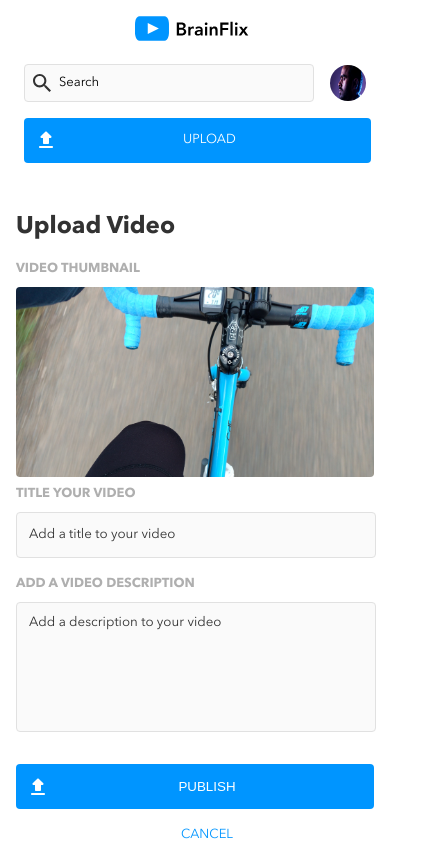
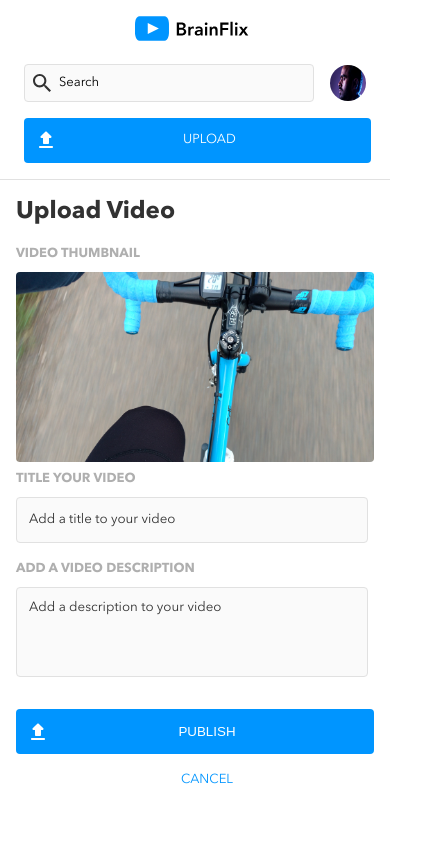
Before and after one commit to JaredMedeiros/jared-medeiros-brainflix, a React (Create React App) app: page /upload in a window 390 px wide. Shown: the whole page, 422 px wide, since content can reach past the window. Built offline with nearby package versions, Linux system fonts and the light colour scheme.

Commit message:
upload page pade fully responsive between and at breakpoints

```diff
--- a/src/Components/PageHeader/PageHeader.scss
+++ b/src/Components/PageHeader/PageHeader.scss
@@ -16,6 +16,7 @@ body{
     font-family: 'AvenirNext';
     width: calc(100% - 2rem);
     padding: 0 1rem 0 1rem;
+    border-bottom: 1px solid $mercury;
 
 
     @include tablet {
--- a/src/pages/Upload/Upload.js
+++ b/src/pages/Upload/Upload.js
@@ -66,17 +66,18 @@ export default class Upload extends React.Component {
         return (
             <div className = "upload">
             <h1 className = "upload__title">Upload Video</h1>
+                <form onSubmit={this.handleSubmit} className = "upload__form">
                     <div className = "upload__content">
                         <div className = "upload__video-container">
                             <h3>VIDEO THUMBNAIL</h3>
                             <img className = "upload__video" src = {thumbnailPhoto} alt = "video thumbnail photo" />
                         </div>
-                    <form onSubmit={this.handleSubmit} className = "upload__form">
-                        <div class = "upload__field-container">
+                        <div className = "upload__field-container">
                             <label htmlFor = "inputTitle" className = "upload__form-label">TITLE YOUR VIDEO</label>
                             <input type = "text" id = "inputTitle" className = "upload__input" name = "inputTitle" placeholder = "Add a title to your video" onChange={this.handleChange} value={this.state.inputTitle}></input>
                             <label htmlFor = "inputUpload" className = "upload__form-label">ADD A VIDEO DESCRIPTION</label>
                             <textarea id = "inputDescription" className = "upload__text-area" name = "inputDescription" placeholder = "Add a description to your video"  onChange={this.handleChange} value={this.state.inputDescription}></textarea>
+                        </div>
                     </div>
                     <div className = "upload__cta-container">
                         <button className = "upload__button-container">
@@ -89,7 +90,6 @@ export default class Upload extends React.Component {
                     </div>
                 </form>
             </div>
-             </div>
         );
     }
 }
--- a/src/pages/Upload/Upload.scss
+++ b/src/pages/Upload/Upload.scss
@@ -42,51 +42,67 @@ h3 {
 }
 
 .upload {
-    width: 100%;
+    width: calc(100% - 2rem);
     padding: 1rem;
 
     @include tablet {
+        width: calc(100% - 4.5rem);
         padding: 2.25rem;
     }
 
     @include desktop {
+        width: calc(100% - 7.875rem);
         padding: 3.9375rem;
     }
 
     &__title {
-        padding-top: 1rem;
         padding-bottom: 1rem;
     }
 
     &__content {
         display: flex;
         flex-direction: column;
+
+        @include desktop {
+            flex-direction: row;
+            align-items: flex-start;
+            width: calc(100% - 2rem);
+        }
     }
 
     &__video {
-       width: calc(100% - 2rem);
+       width: 100%;
        border-radius: 0.25rem;
 
        @include tablet {
-           width: calc(100% - 4.5rem)
+           width: 45%;
+           margin-bottom: 1rem;
        }
 
        @include desktop {
-           width: calc(100% - 7.875rem)
+           width: 100%;
        }
     }
 
     &__video-container {
         width: 100%;
-    }
 
-    &__submission-container {
-        width: 100%;
+        @include desktop {
+            width: 30%;
+            padding-right: 1rem;
+        }
     }
 
     &__form {
         display: flex;
         flex-direction: column;
+        width: 100%;
+
+        @include tablet {
+            border-top: 1px solid $mercury;
+            padding-top: 2rem;
+            margin-top: 1rem;
+        }
     }
 
     &__form-label {
@@ -97,6 +113,11 @@ h3 {
     &__field-container {
         display: flex;
         flex-direction: column;
+        width: calc(100% - 2rem);
+
+        @include desktop {
+            width: 70%;
+        }
     }
 
     &__input {
@@ -105,7 +126,7 @@ h3 {
         border: 0.0625rem solid $mercury;
         font-family:'AvenirNext';
         resize: none;
-        width: calc(100% - 3.5rem);
+        width: 100%;
         color: $darkblack;
         background-color: $alabaster;
         border-radius: 0.25rem;
@@ -114,11 +135,11 @@ h3 {
 
 
        @include tablet {
-           width: calc(100% - 6rem)
+           width: 100%;
        }
 
        @include desktop {
-           width: calc(100% - 7.875rem)
+           width: 100%;
        }
     }
 
@@ -127,12 +148,12 @@ h3 {
     }
 
     &__text-area{
-        height: 6.5rem;
+        height: 4rem;
         outline: none;
         border: 0.0625rem solid $mercury;
         font-family:'AvenirNext';
         resize: none;
-        width: calc(100% - 3.5rem);
+        width: 100%;
         color: $darkblack;
         background-color: $alabaster;
         border-radius: 0.25rem;
@@ -140,11 +161,11 @@ h3 {
         padding: 0.75rem;
 
         @include tablet {
-            width: calc(100% - 6rem)
+            width: 100%;
         }
 
         @include desktop {
-            width: calc(100% - 7.875rem)
+            width: 100%;
         }
     }
 
@@ -155,6 +176,16 @@ h3 {
     &__cta-container {
         display: flex;
         flex-direction: column;
+        width: 100%;
+
+        @include tablet {
+            border-top: 1px solid $mercury;
+            padding-top: 1rem;
+            margin-top: 1rem;
+            flex-direction: row-reverse;
+            justify-content: flex-start;
+            align-items: center;
+        }
     }
 
     &__button-container {
@@ -162,7 +193,7 @@ h3 {
         color: $white;
         background-color: $blue;
         border: none;
-        width: calc(100% - 2rem);
+        width: 100%;
         padding: .65rem;
         margin: 1rem 0 1rem 0;
         text-align: center;
@@ -172,11 +203,11 @@ h3 {
         align-items: center;
 
         @include tablet {
-            width: calc(100% - 4.5rem)
+            width:22%;
         }
 
         @include desktop {
-            width: calc(100% - 7.875rem)
+            width: 13%
         }
     }
 
@@ -193,20 +224,26 @@ h3 {
     }
 
     &__cancel-container {
-        width: calc(100% - .5rem);
-        text-align: center;
+        width: 100%;
 
         @include tablet {
-            width: calc(100% - 2.75rem)
+            width: 22%;
+            margin-right: 2rem;
         }
 
         @include desktop {
-            width: calc(100% - 7.875rem)
+            width: 13%;
         }
     }
 
     &__cancel-text {
         color: $blue;
+        margin-left: auto;
+        margin-right: auto;
+        left: 0;
+        right: 0;
+        text-align: center;
+        padding-left:1.5rem;
     }
 
     &__cancel-text:hover {
```
Lines whose indentation alone changed are shown as unchanged.
